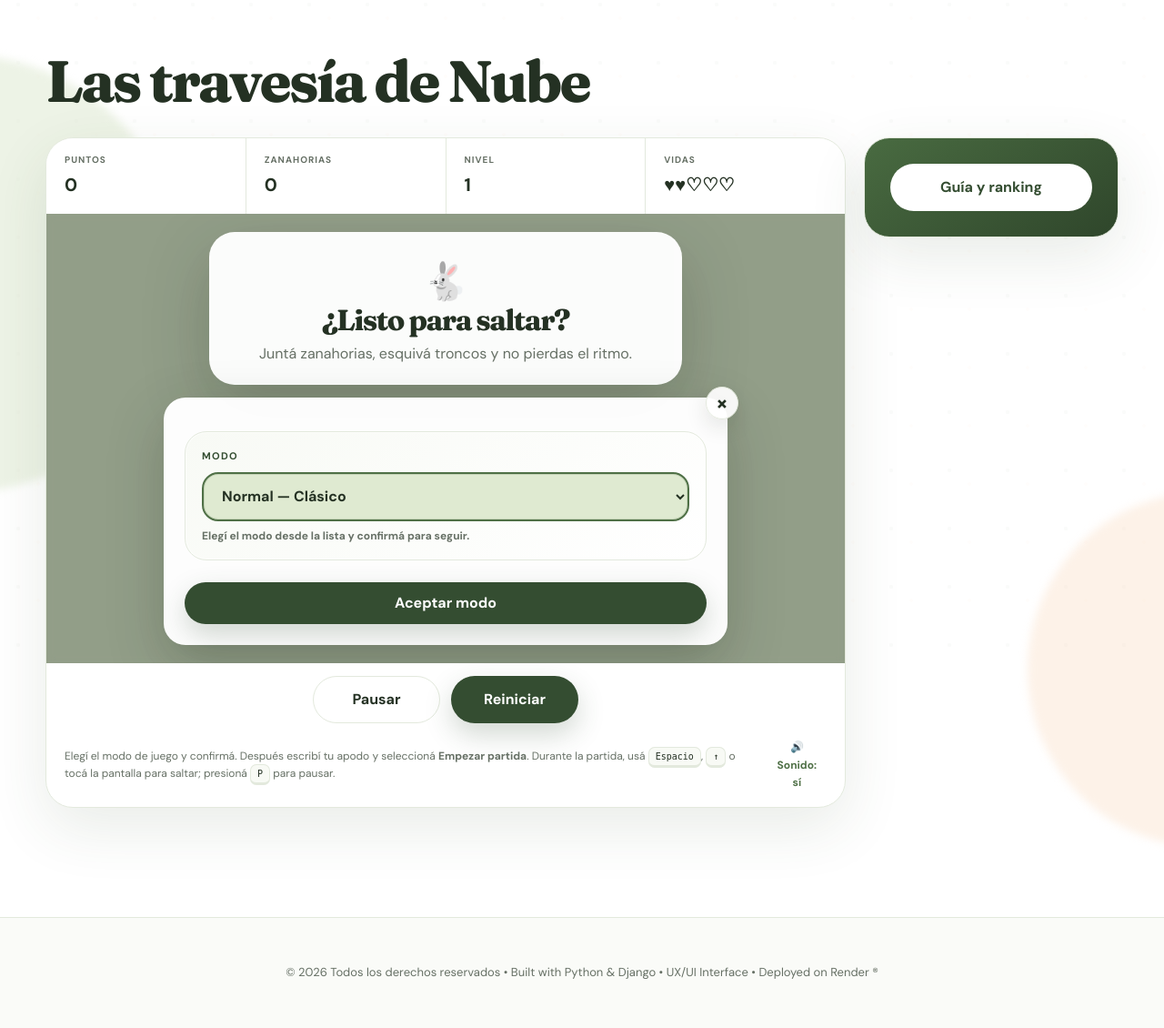
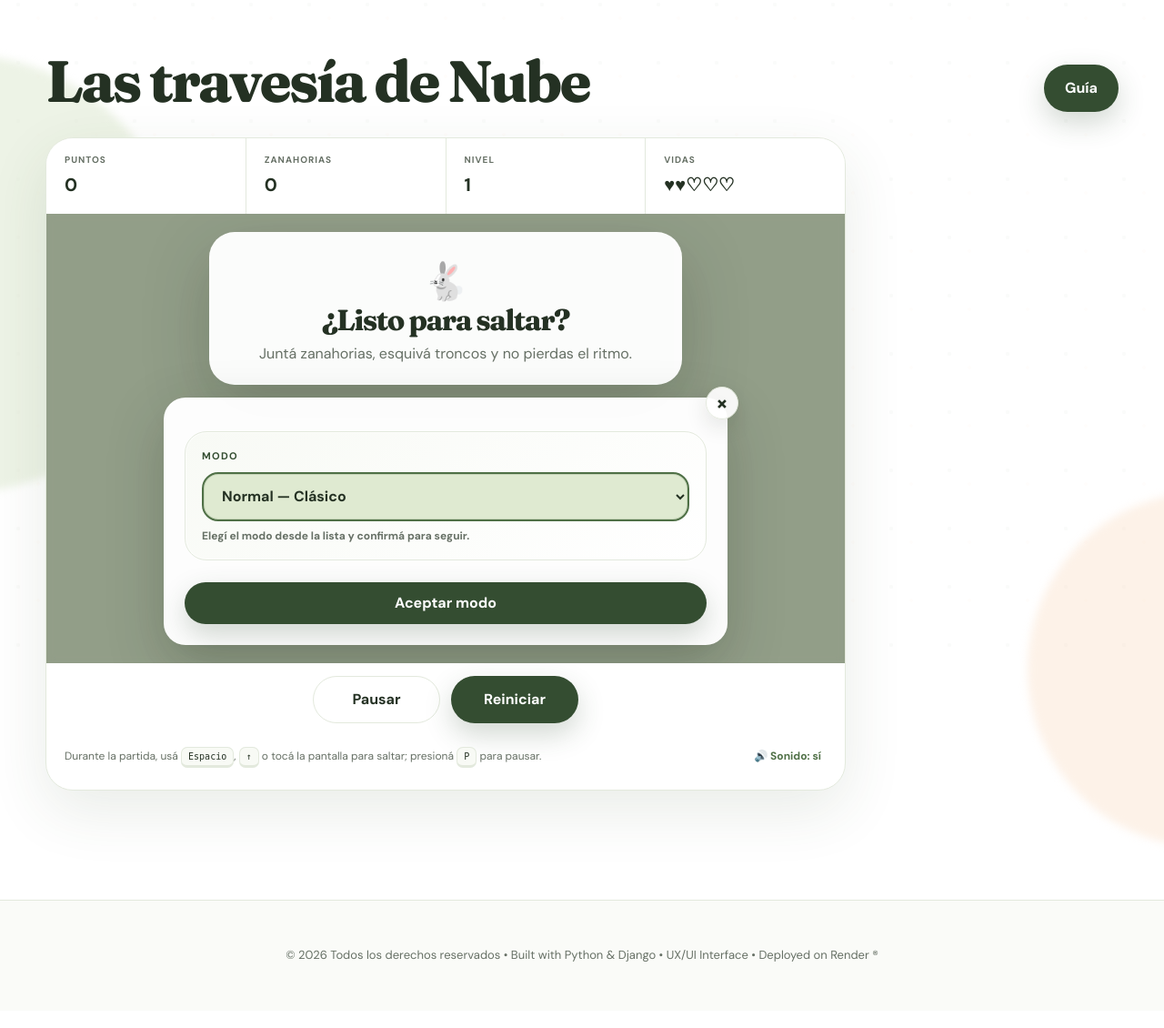
Before and after one commit to lu-developer476/Bunny-Quest, a Django app: page /jugar/ in a window 1280 px wide. Shown: the part 79-1209 px from the top of the page at 91% size. After the commit the page ends 1136 px from the top, so only its background shows below. Run offline with Django 5.2, Linux system fonts and the light colour scheme; data that the repository does not hold is empty.

Commit message:
Simplify game instructions and make guide-only modal

```diff
--- a/templates/core/game.html
+++ b/templates/core/game.html
@@ -6,6 +6,7 @@
 <section class="game-page container">
   <div class="game-intro">
     <div><h1>Las travesía de Nube</h1></div>
+    <button class="button button-primary game-guide-button" type="button" data-open-game-modal>Guía</button>
   </div>
 
   <div class="game-layout">
@@ -70,15 +71,12 @@
         <button id="quickRestartGameButton" class="button button-primary" type="button">Reiniciar</button>
       </div>
       <div class="game-footer-bar">
-        <p class="game-instructions">Elegí el modo de juego y confirmá. Después escribí tu apodo y seleccioná <strong>Empezar partida</strong>. Durante la partida, usá <kbd>Espacio</kbd>, <kbd>↑</kbd> o tocá la pantalla para saltar; presioná <kbd>P</kbd> para pausar.</p>
+        <p class="game-instructions">Durante la partida, usá <kbd>Espacio</kbd>, <kbd>↑</kbd> o tocá la pantalla para saltar; presioná <kbd>P</kbd> para pausar.</p>
         <button id="soundButton" type="button" aria-pressed="true" aria-label="Sonido activado">🔊 Sonido: sí</button>
       </div>
     </div>
 
     <aside class="game-side">
-      <div class="forest-story-panel">
-        <button class="button button-primary" type="button" data-open-game-modal>Guía y ranking</button>
-      </div>
       {% if daily_missions %}
         <div class="mission-card"><span class="eyebrow">Misiones de hoy</span>
           {% for mission in daily_missions %}
@@ -93,7 +91,7 @@
     <div class="modal-card">
       <button class="modal-close" type="button" data-close-game-modal aria-label="Cerrar">×</button>
       <span class="eyebrow">Manual del bosque</span>
-      <h2 id="gameInfoTitle">Estrategia, objetivos y ranking</h2>
+      <h2 id="gameInfoTitle">Guía de juego</h2>
       <div class="tip-slider" aria-label="Consejos e ítems de juego">
         <article class="tip-card"><span class="tip-number">01</span><h3>Saltá con precisión</h3><p>Usá el doble salto como recurso táctico: reservándolo para obstáculos exigentes vas a sostener mejores recorridos y evitar errores tempranos.</p></article>
         <article class="tip-card"><span class="tip-number">02</span><h3>Ítems de puntaje</h3><ul class="item-guide"><li><strong>🥕 Zanahoria:</strong> suma puntos y cuenta para el ranking de zanahorias.</li><li><strong>🥕 Dorada:</strong> vale más, sube mejor el combo y activa puntos ×2.</li><li><strong>🌾 Heno:</strong> suma poco, pero ayuda a mantener la racha.</li></ul></article>
@@ -101,7 +99,6 @@
         <article class="tip-card"><span class="tip-number">04</span><h3>Power-ups</h3><ul class="item-guide"><li><strong>🛡️ Trébol:</strong> bloquea el próximo golpe.</li><li><strong>🪽 Hoja voladora:</strong> permite saltos más largos.</li><li><strong>🌿 Menta:</strong> ralentiza el bosque unos segundos.</li><li><strong>❤️ Corazón:</strong> recupera una vida, hasta el máximo del modo (hasta 5, salvo sin errores).</li></ul></article>
         <article class="tip-card"><span class="tip-number">05</span><h3>Elegí un desafío</h3><p>Competí en modo normal, 60 segundos, una vida, zanahorias altas o bosque veloz. Cada variante mantiene un ranking independiente para medir rendimiento real.</p></article>
       </div>
-      <div class="live-board"><div class="card-header"><h3>Top 5</h3><a href="{% url 'leaderboard' %}">Ranking completo</a></div><ol id="liveLeaderboard" class="compact-ranking"><li class="empty-state">Cargando huellas…</li></ol></div>
     </div>
   </dialog>
 </section>
```
